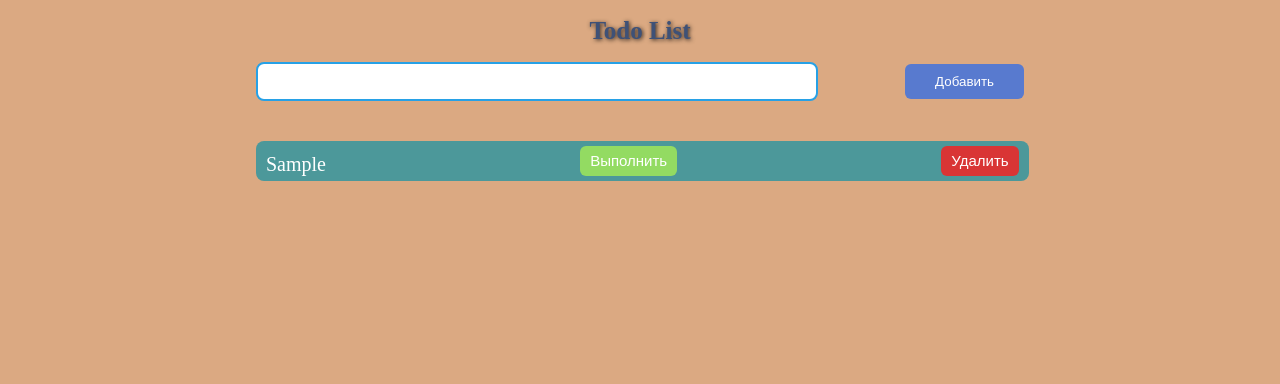
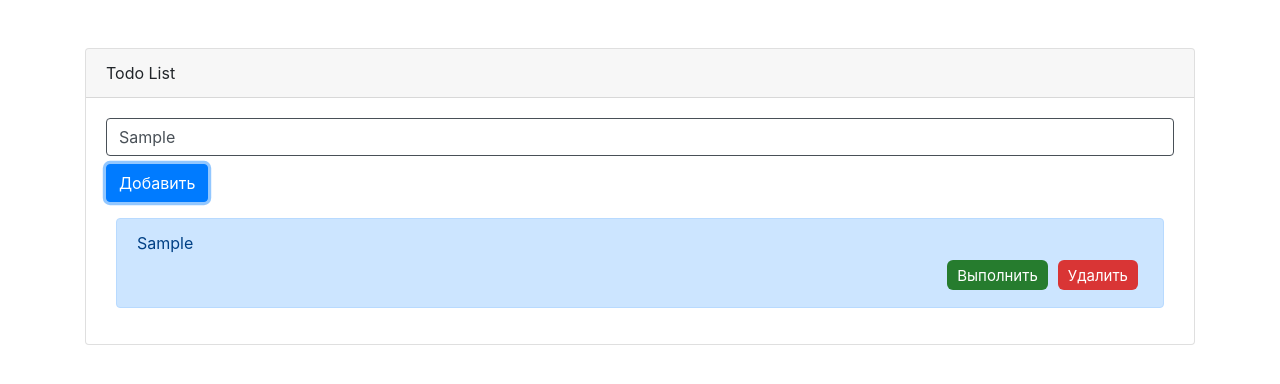
Before and after one commit to backdawn/homework13, a plain HTML site: page index.html in a window 1280 px wide. Both pictures are taken after typing "Sample" into the empty fields and a click on the button "Добавить". Drawn offline with nearby package versions, Linux system fonts and the light colour scheme.

Commit message:
+bootstrap

```diff
--- a/css/style.css
+++ b/css/style.css
@@ -1,4 +1,4 @@
-body {
+/* body {
   background-color: rgb(219, 169, 130);
   width: 100vw;
   height: 100vh;
@@ -100,4 +100,40 @@ body {
   #listTodo .btn:last-child{
     margin: 0;
   }
+} */
+#listTodo{
+  color: #fff;
+  padding: 0px 10px;
+  border-radius: 8px;
 }
+#listTodo .btn{
+  color: #fff;
+  outline: none;
+  border: none;
+  padding: 5px 10px;
+  border-radius: 6px;
+  background-color: rgb(217, 53, 53);
+  font-size: 15px;
+  height: 30px;
+  margin: 5px;
+}
+#listTodo .btn:first-child{
+  background-color: rgb(38, 124, 46);
+}
+.text{
+  width: 80%;
+}
+.buttons{
+  display: flex;
+  flex-flow: row wrap;
+  justify-content: flex-end;
+  width: 100%;
+}
+@media screen and (max-width: 500px){
+  .card-body .btn{
+    width: 100%;
+  }
+  .card-header{
+    text-align: center;
+  }
+}
--- a/index.html
+++ b/index.html
@@ -4,20 +4,34 @@
     <meta charset="utf-8">
     <meta name="viewport" content="width=device-width, initial-scale=1, shrink-to-fit=no">
     <link rel="stylesheet" href="css/style.css">
+    <link rel="stylesheet" href="https://stackpath.bootstrapcdn.com/bootstrap/4.3.1/css/bootstrap.min.css" integrity="sha384-ggOyR0iXCbMQv3Xipma34MD+dH/1fQ784/j6cY/iJTQUOhcWr7x9JvoRxT2MZw1T" crossorigin="anonymous">
     <title>Home work 13</title>
 </head>
 <body>
-    <div class="container">
+    <!-- <div class="container">
         <div class="container-in">
             <h1>Todo List</h1>
             <div class="card-body">
                 <input id="addInput" type="text" placeholder="Введите задачу">
                 <button id="addTodo" name="button">Добавить</button>
-                <!-- <button id="clearTodo" name="button">Очистить</button> -->
+                 <button id="clearTodo" name="button">Очистить</button>
             </div>
             <div id="listTodo"></div>
         </div>
-    </div>
+    </div> -->
+
+    <div class="container">
+          <div class="card mt-5">
+              <div class="card-header">Todo List</div>
+              <div class="card-body">
+                  <input type="text" id="addInput" name="addInput" placeholder="Введите задачу" class="form-control">
+                  <button id="addTodo" name="button" class="btn btn-primary mt-2 mb-3 justify-end">Добавить</button>
+                 <div id="listTodo">
+                   <div id="buttons"></div>
+                 </div>
+            </div>
+          </div>
+      </div>
 
     <script src="scripts/script.js"></script>
     <script src="https://ajax.googleapis.com/ajax/libs/cesiumjs/1.78/Build/Cesium/Cesium.js"></script>
--- a/scripts/script.js
+++ b/scripts/script.js
@@ -1,42 +1,91 @@
+// let addTodo = document.getElementById("addTodo");
+// // let clearTodo = document.getElementById("clearTodo");
+// let inputText = document.getElementById("addInput");
+// let listTodo = document.getElementById("listTodo");
+// let btnTodo = document.getElementById("btnTodo");
+//
+// addTodo.addEventListener("click",
+// function(){
+//     let todoText = inputText.value;
+//     inputText.value = " ";
+//
+//     let todo = document.createElement("DIV");
+//     todo.classList.add("output");
+//     todo.innerHTML = todoText + " ";
+//
+//     let removeBtn = document.createElement("BUTTON");
+//     removeBtn.classList.add("btn")
+//     removeBtn.innerHTML = "Удалить";
+//
+//     removeBtn.addEventListener("click",
+//     function(){
+//         todo.parentNode.removeChild(todo);
+//     })
+//
+//
+//     let fulfilledBtn = document.createElement("BUTTON");
+//     fulfilledBtn.classList.add("btn")
+//     fulfilledBtn.innerHTML = "Выполнить";
+//
+//     fulfilledBtn.addEventListener("click",
+//     function(){
+//       todo.style.opacity = 0.5;
+//     })
+//
+//     todo.append(removeBtn,fulfilledBtn);
+//     listTodo.append(todo);
+//     listTodo.append(todo);
+// })
+// // clearTodo.addEventListener("click",
+// // function(){
+// //     todo.parentNode.remove(todo);
+// // })
+
 let addTodo = document.getElementById("addTodo");
-// let clearTodo = document.getElementById("clearTodo");
 let inputText = document.getElementById("addInput");
 let listTodo = document.getElementById("listTodo");
-let btnTodo = document.getElementById("btnTodo");
+let buttons = document.getElementById("buttons");
 
-addTodo.addEventListener("click",
-function(){
-    let todoText = inputText.value;
-    inputText.value = " ";
 
-    let todo = document.createElement("DIV");
-    todo.classList.add("output");
-    todo.innerHTML = todoText + " ";
+addTodo.addEventListener("click",function(){
+    let todoText = inputText.value
+    // inputText.value = ""
 
-    let removeBtn = document.createElement("BUTTON");
+    let todo = document.createElement("DIV")
+    todo.classList.add("alert","alert-primary")
+
+    let text = document.createElement("DIV")
+    text.classList.add("text")
+    text.innerHTML = todoText + " "
+
+
+    let buttonsDiv = document.createElement("DIV")
+    buttonsDiv.classList.add("buttons")
+
+    // todo.classList.add("buttons")
+    // todo.innerHTML = removeBtn, fulfilledBtn;
+
+    let removeBtn = document.createElement("BUTTON")
     removeBtn.classList.add("btn")
-    removeBtn.innerHTML = "Удалить";
-
-    removeBtn.addEventListener("click",
-    function(){
-        todo.parentNode.removeChild(todo);
+    removeBtn.innerHTML = "Удалить"
+    removeBtn.addEventListener("click", function(){
+        todo.parentNode.removeChild(todo)
     })
 
 
     let fulfilledBtn = document.createElement("BUTTON");
     fulfilledBtn.classList.add("btn")
     fulfilledBtn.innerHTML = "Выполнить";
-
-    fulfilledBtn.addEventListener("click",
-    function(){
+    fulfilledBtn.addEventListener("click", function(){
       todo.style.opacity = 0.5;
     })
+    if (todoText !== '' && todoText !== ' ') {
+      buttonsDiv.append(fulfilledBtn, removeBtn);
+      todo.append(text, buttonsDiv)
+      listTodo.append(todo)
+      addInput.style = "border-color: inherit"
+    } else {
+      addInput.style = "border-color: red"
+    }
 
-    todo.append(removeBtn,fulfilledBtn);
-    listTodo.append(todo);
-    listTodo.append(todo);
 })
-// clearTodo.addEventListener("click",
-// function(){
-//     todo.parentNode.remove(todo);
-// })
```
